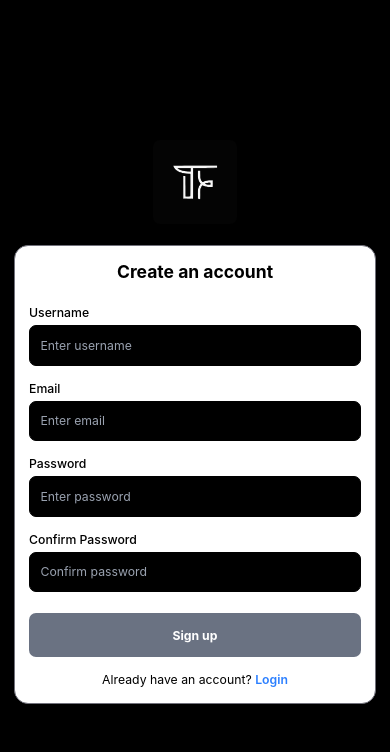
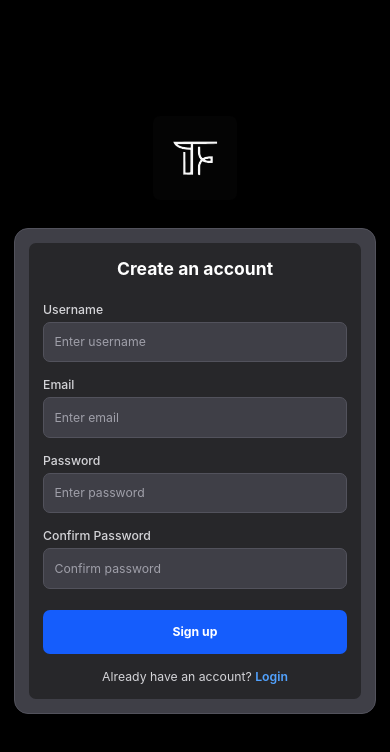
Before and after one commit to yugrajjoshi/thoughtflow, a React (Vite) app in the folder thoughtflow-frontend/: page /signup in a window 390 px wide. Shown: the top 752 px of the page. Built offline with nearby package versions, Linux system fonts and the light colour scheme.

Commit message:
feat: enhance UI consistency and responsiveness across authentication and profile setup pages

```diff
--- a/thoughtflow-frontend/src/pages/ResetPassword.jsx
+++ b/thoughtflow-frontend/src/pages/ResetPassword.jsx
@@ -38,26 +38,30 @@ function ResetPassword() {
   };
 
   return (
-    <main className="min-h-screen bg-black flex flex-col items-center justify-center text-white p-4">
+    <main className="min-h-screen bg-black flex flex-col md:flex-row items-center justify-center text-white">
       <img
         src="src/assets/logo.svg"
         alt="Logo Image"
-        className="w-24 h-24 sm:w-32 sm:h-32 md:w-40 md:h-40 object-cover rounded-lg mb-6"
+        className="w-24 h-24 md:w-1/2 md:h-screen object-cover rounded-lg md:rounded-none shrink-0 mb-4 md:mb-0"
       />
-      <div className="bg-zinc-900 p-6 rounded-lg w-full max-w-md">
-        <h2 className="text-xl font-semibold mb-4">Set a new password</h2>
-        {message ? <p className="mb-3 text-sm">{message}</p> : null}
+      <div className="w-full md:w-1/2 flex items-center justify-center p-4 md:p-8">
+      <div className="bg-zinc-700 p-6 rounded-lg w-full max-w-md border border-zinc-600">
+        <div className="bg-zinc-800 p-6 rounded-lg">
+          <h2 className="text-xl font-semibold mb-4 text-white">Set a new password</h2>
+          {message ? <p className="mb-3 text-sm text-zinc-300">{message}</p> : null}
           <form onSubmit={handleSubmit} className="flex flex-col gap-3">
             <input
               type="password"
               value={newPassword}
               onChange={(e) => setNewPassword(e.target.value)}
               placeholder="New password (min 8 chars)"
-            className="p-2 rounded bg-black text-white"
+              className="p-3 rounded-lg bg-zinc-700 text-white placeholder:text-zinc-400 border border-zinc-600 focus:outline-none focus:ring-2 focus:ring-blue-500"
             />
-          <button type="submit" disabled={newPassword.length < 8} className="px-4 py-2 bg-green-700 rounded disabled:opacity-50">Set password</button>
+            <button type="submit" disabled={newPassword.length < 8} className="px-4 py-2 bg-blue-600 hover:bg-blue-700 rounded disabled:opacity-50 transition">Set password</button>
             {newPassword.length > 0 && newPassword.length < 8 ? <p className="text-sm text-zinc-400">Password must be at least 8 characters.</p> : null}
           </form>
+        </div>
+      </div>
       </div>
     </main>
   );
--- a/thoughtflow-frontend/src/pages/profilesetup.jsx
+++ b/thoughtflow-frontend/src/pages/profilesetup.jsx
@@ -132,13 +132,14 @@ function Profilesetup() {
     }
 
     return (
-        <main className="bg-black w-full min-h-screen flex flex-col items-center justify-center p-4">
+        <main className="bg-black w-full min-h-screen flex flex-col md:flex-row items-center justify-center">
             <img
                 src="src/assets/logo.svg"
                 alt="Logo Image"
-                className="w-24 h-24 sm:w-32 sm:h-32 md:w-40 md:h-40 object-cover rounded-lg mb-6"
+                className="w-24 h-24 md:w-1/2 md:h-screen object-cover rounded-lg md:rounded-none shrink-0 mb-4 md:mb-0"
             />
 
+            <div className="w-full md:w-1/2 flex items-center justify-center p-4 md:p-8">
             <div className="w-full max-w-md">
                 <div className="flex bg-zinc-700 p-6 sm:p-8 rounded-2xl justify-center items-center">
                     <div className="flex flex-col w-full p-4 sm:p-6 rounded-lg bg-zinc-800 shadow-lg items-center">
@@ -225,6 +226,7 @@ function Profilesetup() {
                     </div>
                 </div>
             </div>
+            </div>
         </main>
     );
 }
--- a/thoughtflow-frontend/src/pages/signup.jsx
+++ b/thoughtflow-frontend/src/pages/signup.jsx
@@ -37,17 +37,19 @@ function Signup(){
     const [errorMessage, setErrorMessage] = useState("");
 
     return(
-        <main className="bg-black w-full min-h-screen flex flex-col items-center justify-center p-4">
+        <main className="bg-black w-full min-h-screen flex items-center justify-center">
+          <div className="flex flex-col md:flex-row items-center justify-center w-full">
             <img
               src="src/assets/logo.svg"
               alt="Logo Image"
-              className="w-24 h-24 sm:w-32 sm:h-32 md:w-40 md:h-40 object-cover rounded-lg mb-6"
+              className="w-24 h-24 md:w-1/2 md:h-screen object-cover rounded-lg md:rounded-none shrink-0 mb-4 md:mb-0"
             />
-            <div className="bg-white border border-zinc-500 w-full max-w-md rounded-2xl p-6 sm:p-8">
-                <div>
-                    <h1 className="text-2xl sm:text-3xl font-bold text-center mb-6 sm:mb-8">Create an account</h1>
+            <div className="w-full md:w-1/2 flex items-center justify-center p-4 md:p-8">
+            <div className="bg-zinc-700 border border-zinc-600 w-full max-w-md rounded-2xl p-6 sm:p-6">
+                <div className="bg-zinc-800 rounded-lg p-6">
+                    <h1 className="text-2xl sm:text-3xl font-bold text-center mb-6 sm:mb-8 text-white">Create an account</h1>
                     {errorMessage && (
-                        <div className="mb-4 p-3 bg-red-100 border border-red-400 text-red-700 rounded text-sm">
+                        <div className="mb-4 p-3 bg-red-900/40 border border-red-500/40 text-red-200 rounded text-sm">
                             {errorMessage}
                         </div>
                     )}
@@ -61,14 +63,14 @@ function Signup(){
                         handleSubmit(e);
                     }}>
                         <div>
-                            <label htmlFor="username" className="text-black text-left text-sm font-medium block mb-1">
+                            <label htmlFor="username" className="text-zinc-300 text-left text-sm font-medium block mb-1">
                                 Username
                             </label>
                             <input
                                 id="username"
                                 type="text"
                                 placeholder="Enter username"
-                                className="w-full rounded-lg p-3 bg-black text-white placeholder:text-gray-400 border border-black focus:outline-none focus:ring-2 focus:ring-blue-500 text-sm"
+                                className="w-full rounded-lg p-3 bg-zinc-700 text-white placeholder:text-zinc-400 border border-zinc-600 focus:outline-none focus:ring-2 focus:ring-blue-500 text-sm"
                                 value={username}
                                 onChange={(e) => setUsername(e.target.value)}
                                 required
@@ -76,14 +78,14 @@ function Signup(){
                         </div>
 
                         <div>
-                            <label htmlFor="email" className="text-black text-left text-sm font-medium block mb-1">
+                            <label htmlFor="email" className="text-zinc-300 text-left text-sm font-medium block mb-1">
                                 Email
                             </label>
                             <input
                                 id="email"
                                 type="email"
                                 placeholder="Enter email"
-                                className="w-full rounded-lg p-3 bg-black text-white placeholder:text-gray-400 border border-black focus:outline-none focus:ring-2 focus:ring-blue-500 text-sm"
+                                className="w-full rounded-lg p-3 bg-zinc-700 text-white placeholder:text-zinc-400 border border-zinc-600 focus:outline-none focus:ring-2 focus:ring-blue-500 text-sm"
                                 value={email}
                                 onChange={(e) => setEmail(e.target.value)}
                                 required
@@ -91,14 +93,14 @@ function Signup(){
                         </div>
 
                         <div>
-                            <label htmlFor="password" className="text-black text-left text-sm font-medium block mb-1">
+                            <label htmlFor="password" className="text-zinc-300 text-left text-sm font-medium block mb-1">
                                 Password
                             </label>
                             <input
                                 id="password"
                                 type="password"
                                 placeholder="Enter password"
-                                className="w-full rounded-lg p-3 bg-black text-white placeholder:text-gray-400 border border-black focus:outline-none focus:ring-2 focus:ring-blue-500 text-sm"
+                                className="w-full rounded-lg p-3 bg-zinc-700 text-white placeholder:text-zinc-400 border border-zinc-600 focus:outline-none focus:ring-2 focus:ring-blue-500 text-sm"
                                 value={password}
                                 onChange={(e) => setPassword(e.target.value)}
                                 required
@@ -106,14 +108,14 @@ function Signup(){
                         </div>
 
                         <div>
-                            <label htmlFor="confirmPassword" className="text-black text-left text-sm font-medium block mb-1">
+                            <label htmlFor="confirmPassword" className="text-zinc-300 text-left text-sm font-medium block mb-1">
                                 Confirm Password
                             </label>
                             <input
                                 id="confirmPassword"
                                 type="password"
                                 placeholder="Confirm password"
-                                className="w-full rounded-lg p-3 bg-black text-white placeholder:text-gray-400 border border-black focus:outline-none focus:ring-2 focus:ring-blue-500 text-sm"
+                                className="w-full rounded-lg p-3 bg-zinc-700 text-white placeholder:text-zinc-400 border border-zinc-600 focus:outline-none focus:ring-2 focus:ring-blue-500 text-sm"
                                 value={confirmPassword}
                                 onChange={(e) => setConfirmPassword(e.target.value)}
                                 required
@@ -122,17 +124,19 @@ function Signup(){
 
                         <button
                             type="submit"
-                            className="w-full bg-gray-500 hover:bg-gray-700 transition duration-200 text-white font-bold py-3 px-4 rounded-lg text-sm sm:text-base mt-2"
+                            className="w-full bg-blue-600 hover:bg-blue-700 transition duration-200 text-white font-bold py-3 px-4 rounded-lg text-sm sm:text-base mt-2"
                         >
                             Sign up
                         </button>
                     </form>
 
-                    <p className="text-center text-black text-sm mt-4">
-                        Already have an account? <a href="/" className="text-blue-500 hover:underline font-semibold">Login</a>
+                    <p className="text-center text-zinc-300 text-sm mt-4">
+                        Already have an account? <a href="/" className="text-blue-400 hover:underline font-semibold">Login</a>
                     </p>
                 </div>
             </div>
+            </div>
+          </div>
         </main>
     );
 }
```
Also changed, not shown: thoughtflow-frontend/src/pages/Authpage.jsx (+18 -16 lines), 1 other file (tests, documents, lock files or other folders). Lines whose indentation alone changed are shown as unchanged.
